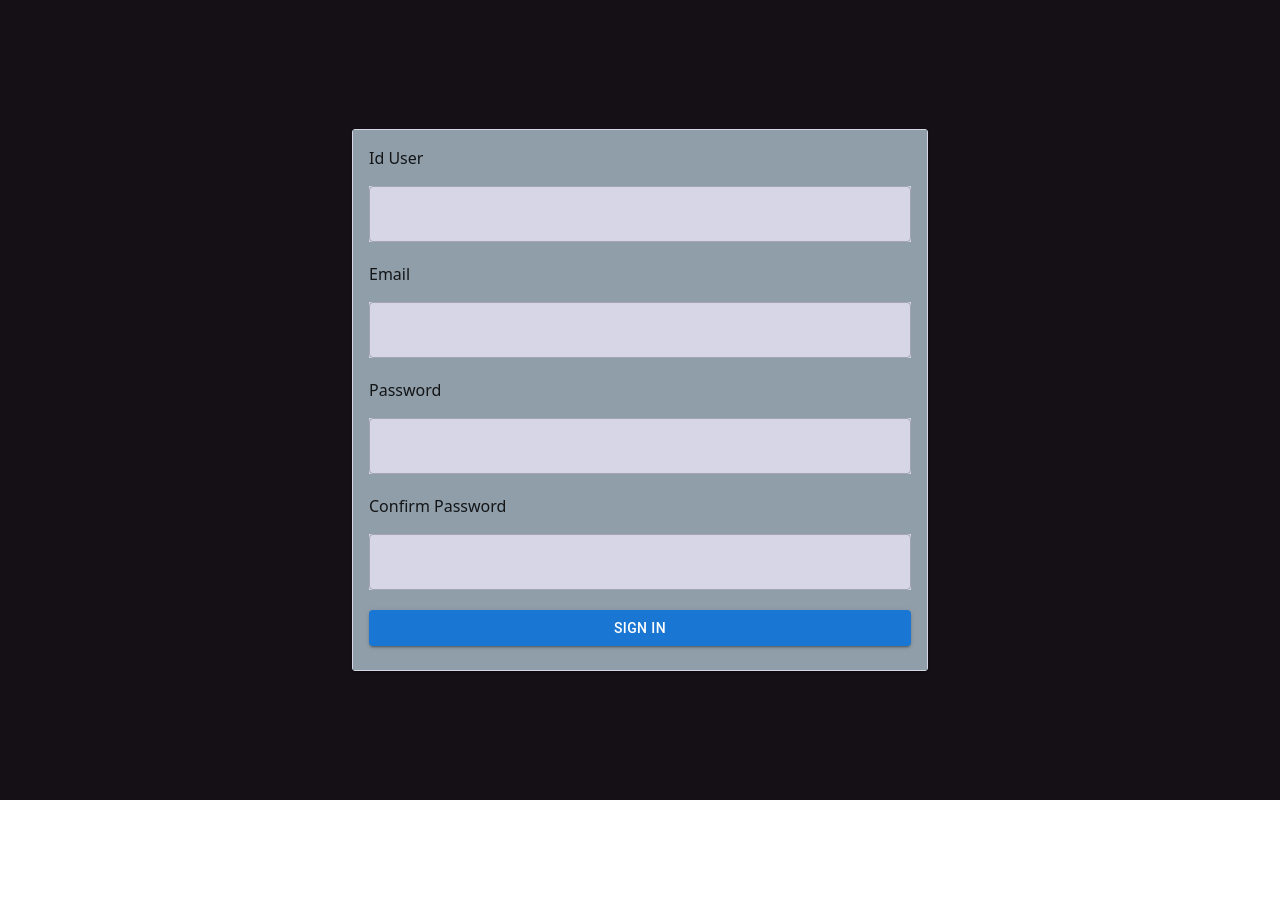
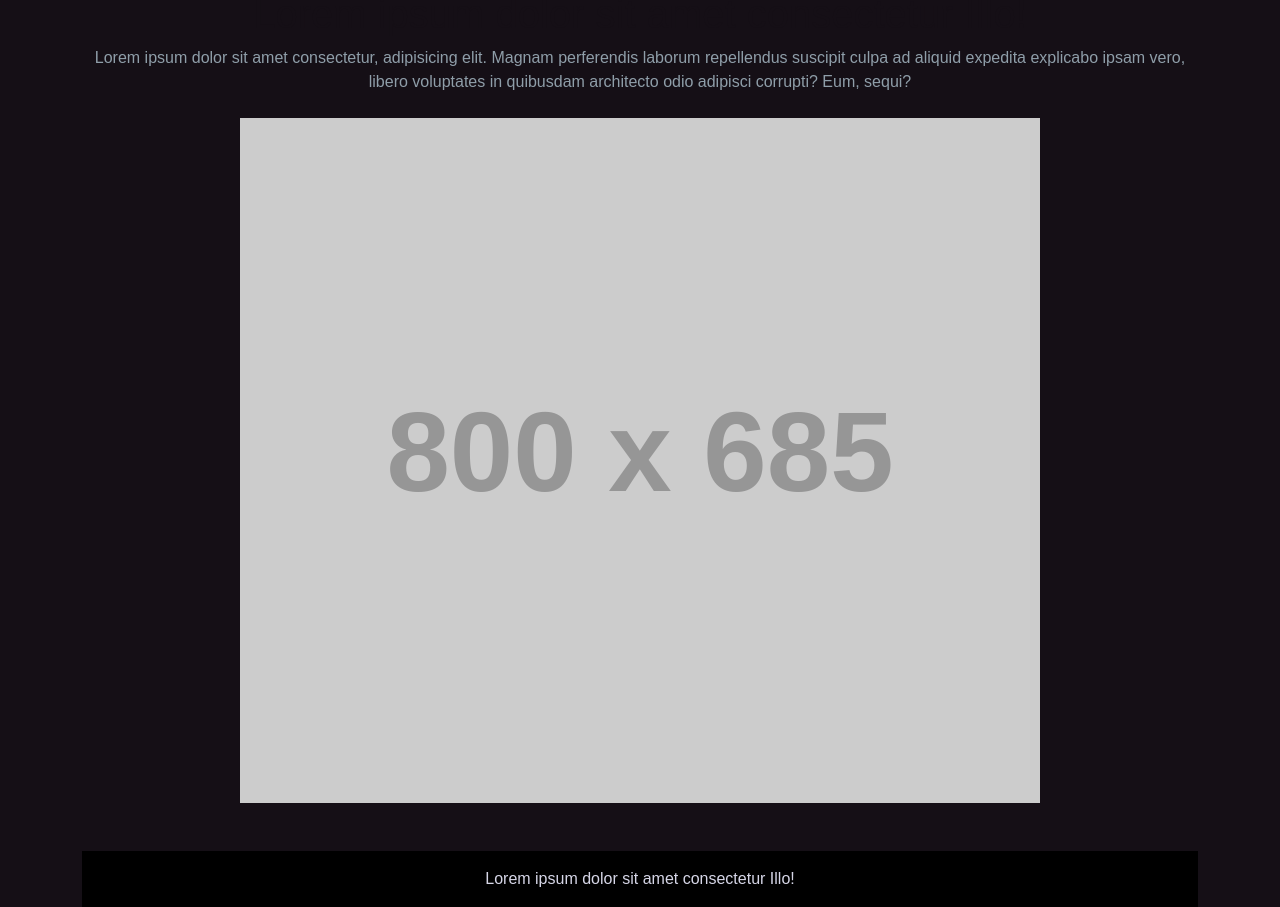
Before and after one commit to Adrian5400/Proyecto-final-G4, a React (Vite) app: page / in a window 1280 px wide. Before the commit the page ends 800 px from the top, so only its background shows below. Built offline with nearby package versions, Linux system fonts and the light colour scheme.

Commit message:
arregladas un par de cosas respecto a que pagina se mostraba primero e importaciones

```diff
--- a/src/App.jsx
+++ b/src/App.jsx
@@ -9,7 +9,7 @@ function App() {
 
   return (
     <div className="App">
-      <Register />
+      <Home />
     </div>
   )
 }
--- a/src/pages/Home.jsx
+++ b/src/pages/Home.jsx
@@ -1,5 +1,8 @@
 import React from "react";
 import { Navbar, Nav } from 'react-bootstrap';
+import './css/home.css';
+
+
 function Home() {
   return (
 <div className="mx-auto contenedor container min-vh-100">
```
Also changed, not shown: src/home.jsx (deleted, +0 -8 lines).
